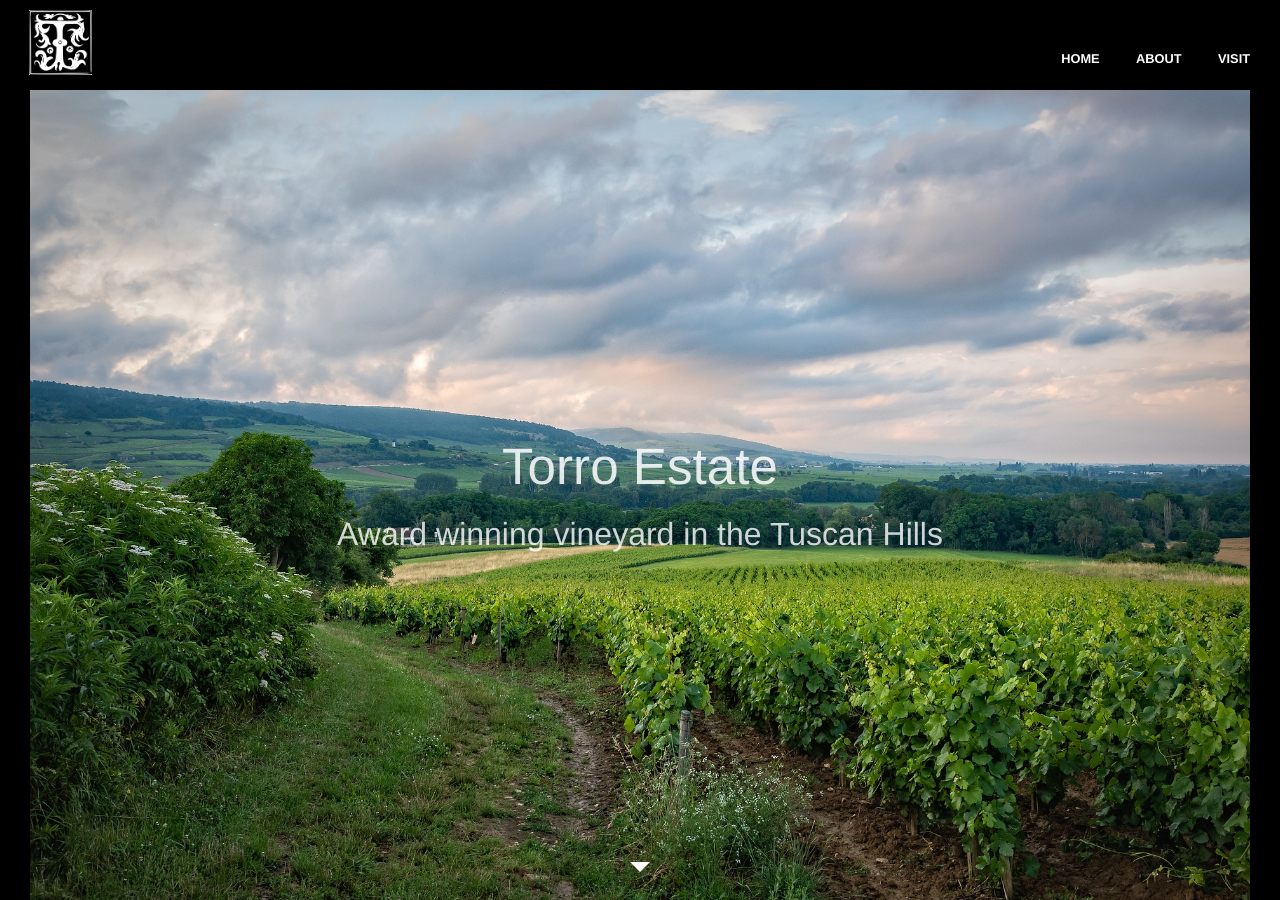
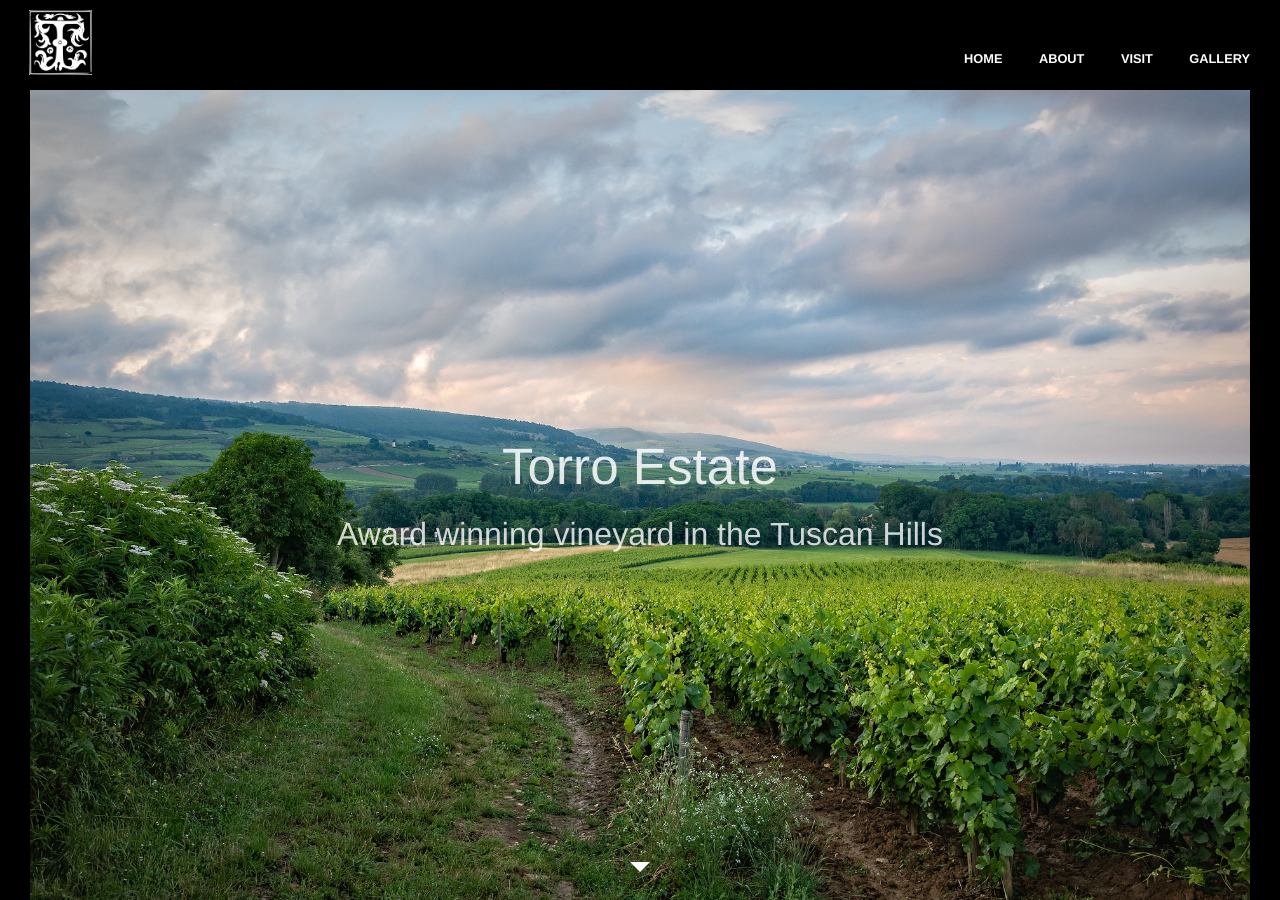
Before and after one commit to AnjanaLP/vineyard-website, a Jekyll site: the page built from index.html, in a window 1280 px wide and 900 px high. Built offline with Jekyll 4.4.1, drawn with Linux system fonts in a browser that asks for light colours.

Commit message:
move css and images to assets directory and add gallery nav link

```diff
--- a/_includes/footer.html
+++ b/_includes/footer.html
@@ -1,6 +1,6 @@
 <footer class="footer">
   <a class="footer-logo" href="{{ site.baseurl }}">
-    <img src="images/logo.png" alt="Letter T"/>
+    <img src="{{ site.baseurl }}/assets/images/logo.png" alt="Letter T"/>
   </a>
   <nav>
     <ul class="footer-nav nav-links">
--- a/_includes/head.html
+++ b/_includes/head.html
@@ -2,5 +2,5 @@
   <title>Torro Estate</title>
   <meta charset="utf-8">
   <meta name="viewport" content="width=device-width, initial-scale=1">
-  <link rel="stylesheet" href="{{ site.baseurl }}/css/main.css">
+  <link rel="stylesheet" href="{{ site.baseurl }}/assets/css/main.css">
 </head>
--- a/_includes/header.html
+++ b/_includes/header.html
@@ -5,6 +5,6 @@
     </ul>
   </nav>
   <a href="{{ site.baseurl }}/"class="header-logo">
-    <img src="images/logo.png" alt="Letter T">
+    <img src="{{ site.baseurl }}/assets/images/logo.png" alt="Letter T">
   </a>
 </header>
--- a/_includes/nav_links.html
+++ b/_includes/nav_links.html
@@ -1,3 +1,4 @@
 <li><a href="{{ site.baseurl }}/">Home</a></li>
-<li><a href="#about">About</a></li>
-<li><a href="#visit">Visit</a></li>
+<li><a href="{{ site.baseurl }}/#about">About</a></li>
+<li><a href="{{ site.baseurl }}/#visit">Visit</a></li>
+<li><a href="{{ site.baseurl }}/gallery">Gallery</a></li>
--- /dev/null
+++ b/gallery/index.html
@@ -0,0 +1,4 @@
+---
+layout: default
+---
+Gallery page
--- a/index.html
+++ b/index.html
@@ -41,7 +41,7 @@
 
   <div class="visit-wrapper">
     <div class="visit-box">
-      <img src="images/dine.jpg">
+      <img src="{{ site.baseurl }}/assets/images/dine.jpg">
       <h3>Eat</h3>
       <div class="visit-copy">
         <p>
@@ -52,7 +52,7 @@
       </div>
     </div>
     <div class="visit-box">
-      <img src="images/wine.jpg">
+      <img src="{{ site.baseurl }}/assets/images/wine.jpg">
       <h3>Drink</h3>
       <div class="visit-copy">
         <p>
@@ -65,7 +65,7 @@
       </div>
     </div>
     <div class="visit-box">
-      <img src="images/explore.jpg">
+      <img src="{{ site.baseurl }}/assets/images/explore.jpg">
       <h3>Explore</h3>
       <div class="visit-copy">
         <p>
```
Also changed, not shown: assets/css/main.css (renamed from css/main.css), assets/images/dine.jpg (renamed from images/dine.jpg), assets/images/explore.jpg (renamed from images/explore.jpg), assets/images/logo.png (renamed from images/logo.png), assets/images/vineyard.jpg (renamed from images/vineyard.jpg), assets/images/wine.jpg (renamed from images/wine.jpg).
